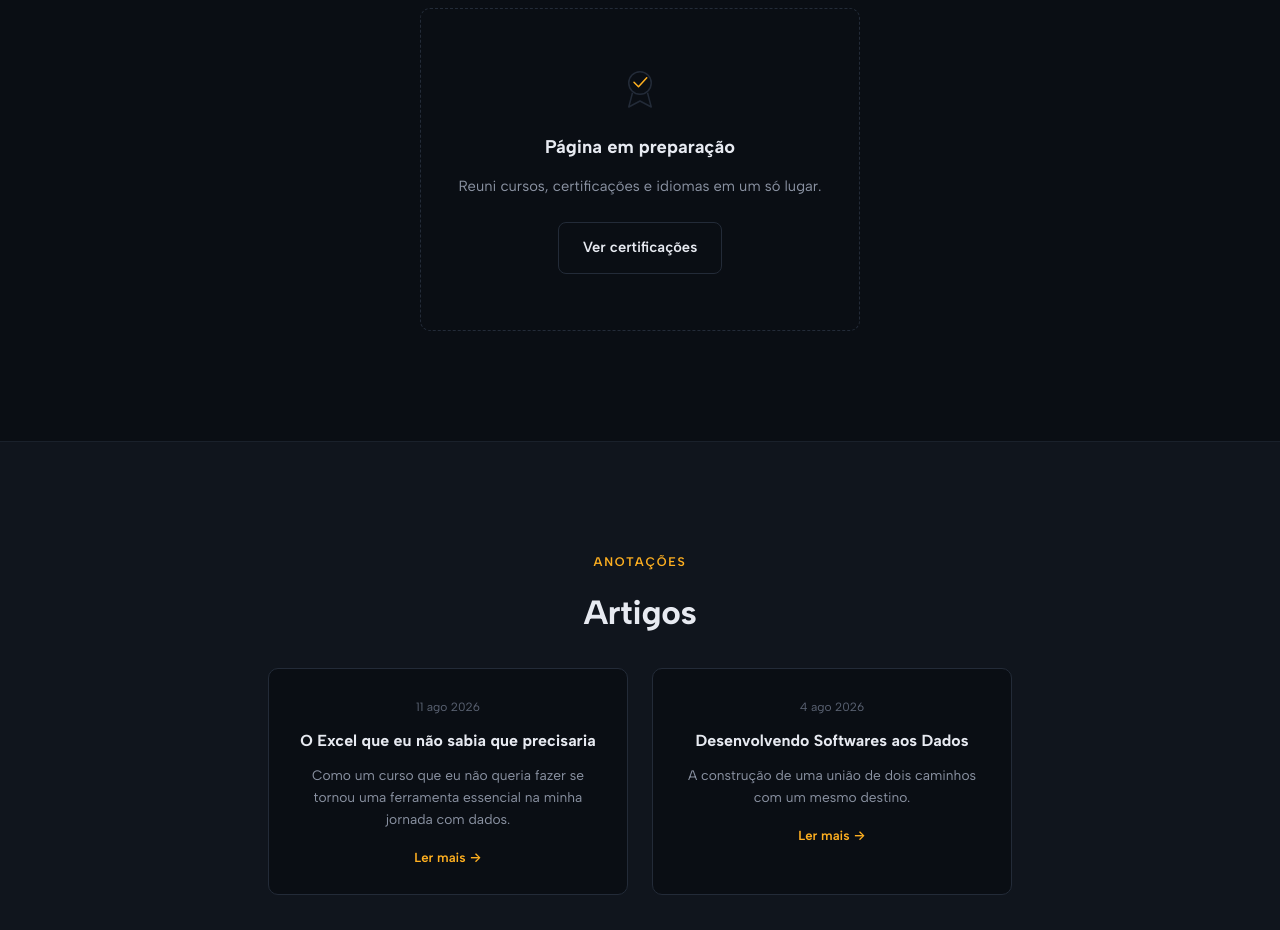
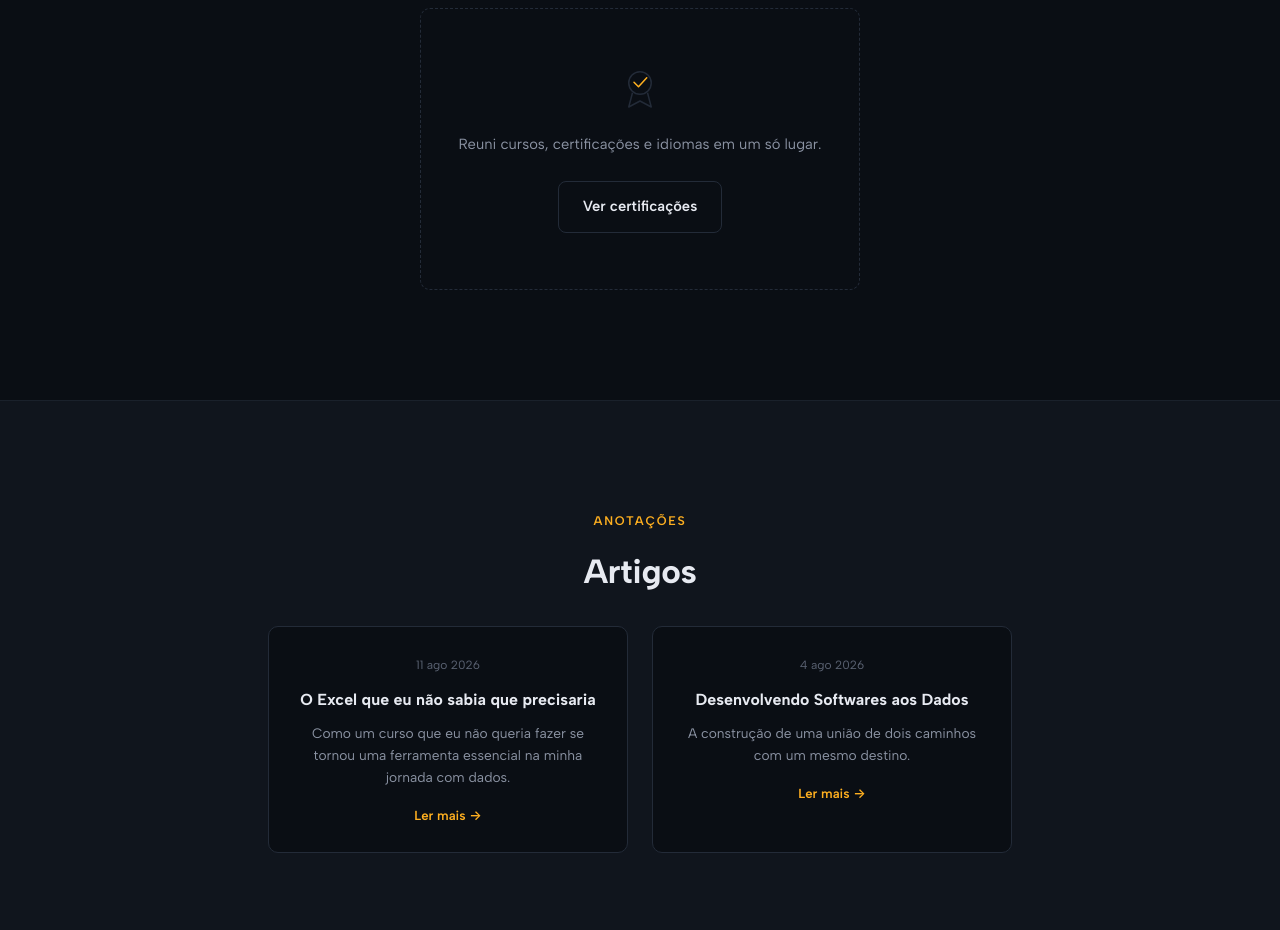
Before and after one commit to Danioliver050/Meu_Portfolio, a website: page index.html in a window 1280 px wide. Shown: the part 2760-3690 px from the top of the page. Drawn offline with Linux system fonts and the light colour scheme.

Commit message:
Remove titulo Pagina em preparacao do atalho de certificacoes

```diff
--- a/index.html
+++ b/index.html
@@ -204,8 +204,7 @@
         <path d="M24 23l6 6 11-12" fill="none" stroke="var(--accent)" stroke-width="2" stroke-linecap="round" stroke-linejoin="round"/>
         <path d="M22 37l-5 19 15-8 15 8-5-19" fill="none" stroke="var(--border)" stroke-width="2" stroke-linejoin="round"/>
       </svg>
-      <h3 data-i18n="certifications.empty_title">Página em preparação</h3>
-      <p data-i18n="certifications.empty_desc">Ainda estou decidindo quais cursos e certificações priorizar. A página já está pronta para receber esse conteúdo assim que eu definir.</p>
+      <p data-i18n="certifications.empty_desc">Reuni cursos, certificações e idiomas em um só lugar.</p>
       <a href="certificacoes/" class="btn btn-ghost" data-i18n="certifications.empty_cta">Ver certificações</a>
     </div>
   </div>
--- a/js/script.js
+++ b/js/script.js
@@ -37,7 +37,6 @@ const translations = {
 
     "certifications.eyebrow": "certificações",
     "certifications.title": "Cursos e certificações",
-    "certifications.empty_title": "Página em preparação",
     "certifications.empty_desc": "Reuni cursos, certificações e idiomas em um só lugar.",
     "certifications.empty_cta": "Ver certificações",
 
@@ -136,7 +135,6 @@ const translations = {
 
     "certifications.eyebrow": "certifications",
     "certifications.title": "Courses & certifications",
-    "certifications.empty_title": "Page in progress",
     "certifications.empty_desc": "I've gathered courses, certifications and languages in one place.",
     "certifications.empty_cta": "View certifications",
 
```
